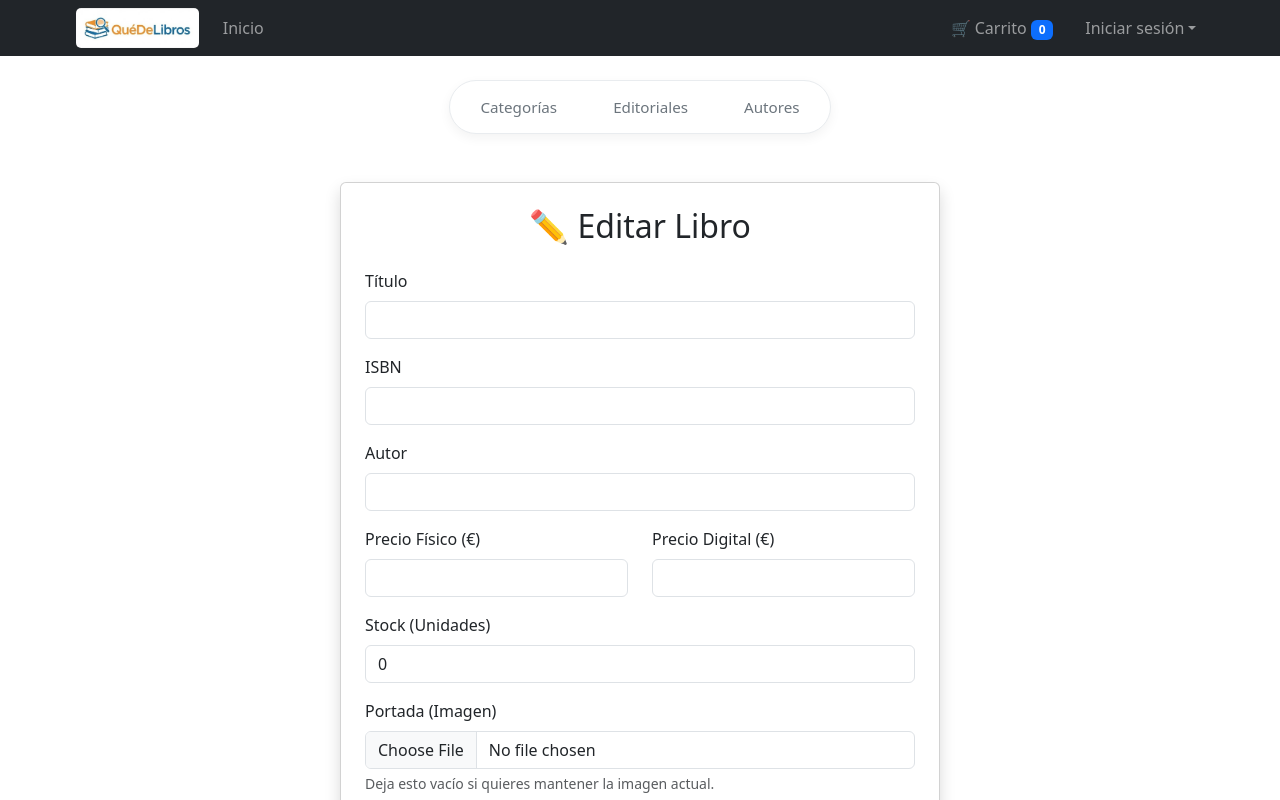
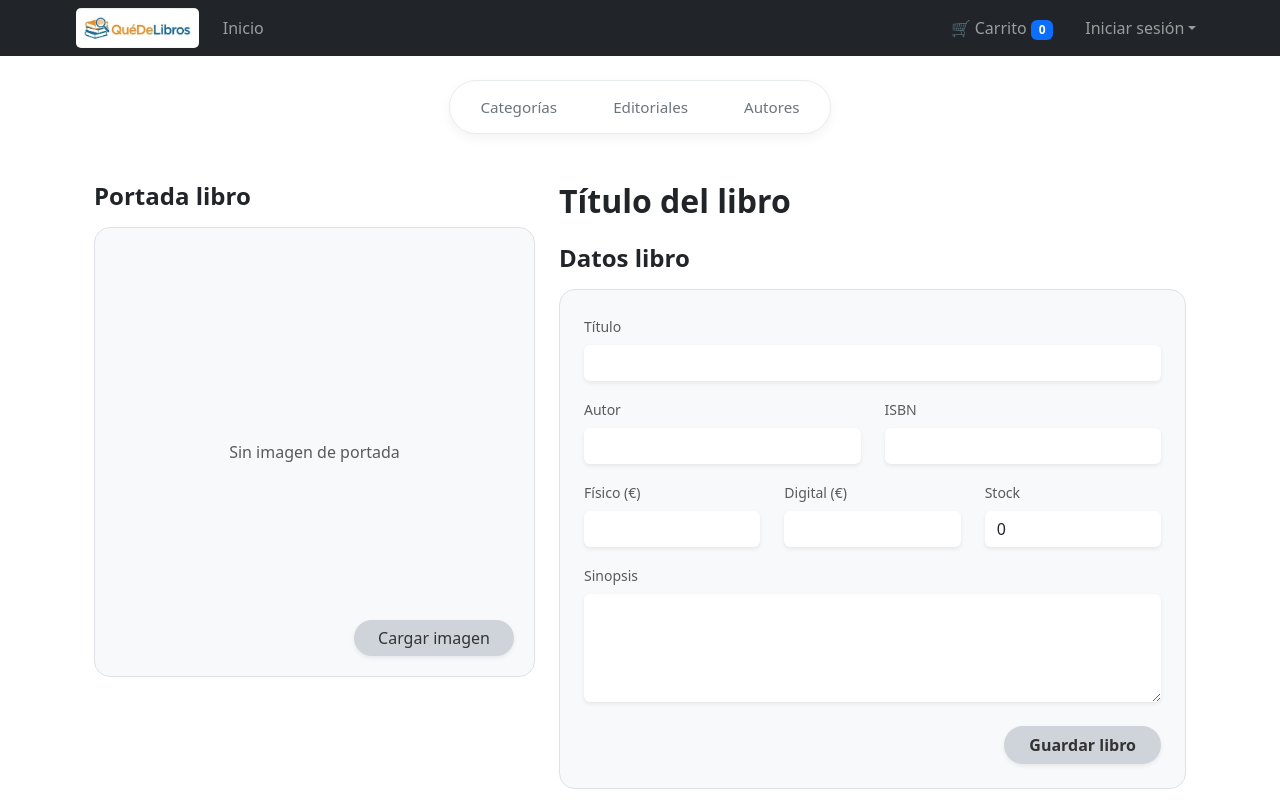
Before and after one commit to lsanchez010993/proyecto-DAW2_final, a React app in the folder frontend/: page /editar-libro/1 in a window 1280 px wide. Shown: the top 800 px of the page. Built offline with nearby package versions, Linux system fonts and the light colour scheme; no server answers; the HTML template or start-up script is replaced by a standard one.

Commit message:
actualzacion para detectar token de sessionStorage en las vistas necesarias:

```diff
--- a/frontend/src/pages/AdminLibros.jsx
+++ b/frontend/src/pages/AdminLibros.jsx
@@ -49,7 +49,7 @@ function AdminLibros() {
     if (window.confirm(`¿Estás seguro de que quieres eliminar "${titulo}"?`)) {
       try {
         const URL = import.meta.env.VITE_BACKEND_URL || "http://localhost:4000";
-        const token = localStorage.getItem("token");
+        const token = localStorage.getItem("token") || sessionStorage.getItem("token");
 
         await axios.delete(`${URL}/api/libros/${id}`, {
           headers: { Authorization: `Bearer ${token}` },
--- a/frontend/src/pages/CrearLibro.jsx
+++ b/frontend/src/pages/CrearLibro.jsx
@@ -90,7 +90,7 @@ function CrearLibro() {
 
       data.append("categorias", JSON.stringify(categoriasSeleccionadas));
 
-      const token = localStorage.getItem("token");
+      const token = localStorage.getItem("token") || sessionStorage.getItem("token");
       return axios.post(`${URL}/api/libros`, data, {
         headers: { Authorization: `Bearer ${token}` },
       });
--- a/frontend/src/pages/DetalleLibro.jsx
+++ b/frontend/src/pages/DetalleLibro.jsx
@@ -17,7 +17,7 @@ function DetalleLibro() {
 
 
   const registrarInteraccion = async (tipoAccion) => {
-    const token = localStorage.getItem("token");
+    const token = localStorage.getItem("token") || sessionStorage.getItem("token");
     if (!token) return;
 
     try {
@@ -35,7 +35,7 @@ function DetalleLibro() {
 
 // Función para añadir/quitar de la lista de deseos
   const toggleDeseos = async () => {
-    const token = localStorage.getItem("token");
+    const token = localStorage.getItem("token") || sessionStorage.getItem("token");
     if (!token) return alert("Debes iniciar sesión para guardar libros.");
 
     try {
--- a/frontend/src/pages/EditarLibro.jsx
+++ b/frontend/src/pages/EditarLibro.jsx
@@ -20,6 +20,8 @@ function EditarLibro() {
 
   const [file, setFile] = useState(null);
 
+  const [preview, setPreview] = useState(null);
+
   // 1. CARGAR DATOS AL INICIAR
   useEffect(() => {
     const fetchLibro = async () => {
@@ -28,7 +30,6 @@ function EditarLibro() {
         const res = await axios.get(`${URL}/api/libros/${id}`);
         const libro = res.data;
 
-        // Extraer datos de la BD
         setFormData({
           titulo: libro.titulo,
           autor: libro.autor,
@@ -52,7 +53,12 @@ function EditarLibro() {
   };
 
   const handleFileChange = (e) => {
-    setFile(e.target.files[0]);
+    const selectedFile = e.target.files[0];
+    if (selectedFile) {
+      setFile(selectedFile);
+      // URL temporal para previsualizar la imagen cargada
+      setPreview(URL.createObjectURL(selectedFile));
+    }
   };
 
   // 2. ENVIAR CAMBIOS (PUT)
@@ -61,8 +67,8 @@ function EditarLibro() {
 
     try {
       const URL = import.meta.env.VITE_BACKEND_URL || "http://localhost:4000";
+      const data = new FormData();
 
-      const data = new FormData();
       data.append("titulo", formData.titulo);
       data.append("autor", formData.autor);
       data.append("isbn", formData.isbn);
@@ -71,12 +77,11 @@ function EditarLibro() {
       data.append("precio_digital", formData.precio_digital);
       data.append("stock", formData.stock);
 
-      // Solo añado una imagen si el usuario la cambia
       if (file) {
         data.append("imagen", file);
       }
 
-      const token = localStorage.getItem("token");
+      const token = localStorage.getItem("token") || sessionStorage.getItem("token");
 
       await axios.put(`${URL}/api/libros/${id}`, data, {
         headers: { Authorization: `Bearer ${token}` },
@@ -86,135 +91,132 @@ function EditarLibro() {
       navigate("/admin/libros");
     } catch (error) {
       console.error(error);
-      toast.success("Error al actualizar el libro");
+      toast.error("Error al actualizar el libro");
     }
   };
 
+  // Determinar qué imagen mostrar (la nueva subida o la que ya venía de la BD)
+  const imageToShow = preview || formData.portada_url;
+
   return (
-    <div className="container mt-5">
-      <div className="card shadow p-4 mx-auto" style={{ maxWidth: "600px" }}>
-        <h2 className="text-center mb-4">✏️ Editar Libro</h2>
+    <div className="container mt-5 mb-5">
+      <form onSubmit={handleSubmit}>
+        <div className="row">
 
-        <form onSubmit={handleSubmit}>
-          <div className="mb-3">
-            <label className="form-label">Título</label>
+          {/* ==========================================
+              COLUMNA IZQUIERDA: PORTADA
+          ========================================== */}
+          <div className="col-md-5 mb-4">
+            <h4 className="mb-3 fw-bold">Portada libro</h4>
+
+            {/* Contenedor gris de la imagen con position-relative para el botón */}
+            <div
+              className="bg-light rounded-4 border position-relative d-flex align-items-center justify-content-center"
+              style={{ height: "450px", overflow: "hidden" }}
+            >
+              {imageToShow ? (
+                <img
+                  src={imageToShow}
+                  alt="Portada"
+                  style={{ width: "100%", height: "100%", objectFit: "cover" }}
+                />
+              ) : (
+                <span className="text-muted">Sin imagen de portada</span>
+              )}
+
+              {/* Input de archivo oculto */}
               <input
-              type="text"
-              name="titulo"
-              className="form-control"
-              value={formData.titulo}
-              onChange={handleChange}
-              required
+                type="file"
+                id="portadaInput"
+                className="d-none"
+                accept="image/*"
+                onChange={handleFileChange}
               />
+
+              {/* Botón flotante al estilo del mockup */}
+              <button
+                type="button"
+                className="btn btn-secondary rounded-pill position-absolute px-4 shadow-sm"
+                style={{ bottom: "20px", right: "20px", backgroundColor: "#ced4da", color: "#333", border: "none" }}
+                onClick={() => document.getElementById("portadaInput").click()}
+              >
+                Cargar imagen
+              </button>
+            </div>
           </div>
 
-          <div className="mb-3">
-            <label className="form-label">ISBN</label>
-            <input
-              type="text"
-              name="isbn"
-              className="form-control"
-              value={formData.isbn}
-              onChange={handleChange}
-              required
-            />
+          {/* ==========================================
+              COLUMNA DERECHA: DATOS DEL LIBRO
+          ========================================== */}
+          <div className="col-md-7">
+
+            {/* Cabecera derecha: Título y Dropdown */}
+            <div className="d-flex justify-content-between align-items-center mb-4">
+              <h2 className="fw-bold m-0 text-truncate" style={{ maxWidth: "70%" }}>
+                {formData.titulo || "Título del libro"}
+              </h2>
+
+
+
             </div>
 
+            <h4 className="mb-3 fw-bold">Datos libro</h4>
+
+            {/* Contenedor gris con los campos editables */}
+            <div className="bg-light p-4 rounded-4 border">
+
               <div className="mb-3">
-            <label className="form-label">Autor</label>
-            <input
-              type="text"
-              name="autor"
-              className="form-control"
-              value={formData.autor}
-              onChange={handleChange}
-              required
-            />
+                <label className="form-label text-muted small">Título</label>
+                <input type="text" name="titulo" className="form-control border-0 shadow-sm" value={formData.titulo} onChange={handleChange} required />
               </div>
 
               <div className="row">
                 <div className="col-md-6 mb-3">
-              <label className="form-label">Precio Físico (€)</label>
-              <input
-                type="number"
-                step="0.01"
-                name="precio_fisico"
-                className="form-control"
-                value={formData.precio_fisico}
-                onChange={handleChange}
-                required
-              />
+                  <label className="form-label text-muted small">Autor</label>
+                  <input type="text" name="autor" className="form-control border-0 shadow-sm" value={formData.autor} onChange={handleChange} required />
                 </div>
                 <div className="col-md-6 mb-3">
-              <label className="form-label">Precio Digital (€)</label>
-              <input
-                type="number"
-                step="0.01"
-                name="precio_digital"
-                className="form-control"
-                value={formData.precio_digital}
-                onChange={handleChange}
-                required
-              />
+                  <label className="form-label text-muted small">ISBN</label>
+                  <input type="text" name="isbn" className="form-control border-0 shadow-sm" value={formData.isbn} onChange={handleChange} required />
                 </div>
               </div>
 
-          {/* STOCK */}
-          <div className="mb-3">
-            <label className="form-label">Stock (Unidades)</label>
-            <input
-              type="number"
-              name="stock"
-              className="form-control"
-              value={formData.stock}
-              onChange={handleChange}
-              required
-            />
+              <div className="row">
+                <div className="col-md-4 mb-3">
+                  <label className="form-label text-muted small">Físico (€)</label>
+                  <input type="number" step="0.01" name="precio_fisico" className="form-control border-0 shadow-sm" value={formData.precio_fisico} onChange={handleChange} required />
                 </div>
-
-          {/* PORTADA CON VISTA PREVIA */}
-          <div className="mb-3">
-            <label className="form-label">Portada (Imagen)</label>
-
-            {/* Si ya hay imagen guardada, la mostramos pequeñita */}
-            {formData.portada_url && !file && (
-              <div className="mb-2">
-                <img
-                  src={formData.portada_url}
-                  alt="Portada actual"
-                  style={{ height: "100px", borderRadius: "5px" }}
-                />
-                <small className="d-block text-muted">Portada actual</small>
+                <div className="col-md-4 mb-3">
+                  <label className="form-label text-muted small">Digital (€)</label>
+                  <input type="number" step="0.01" name="precio_digital" className="form-control border-0 shadow-sm" value={formData.precio_digital} onChange={handleChange} required />
                 </div>
-            )}
-
-            <input
-              type="file"
-              className="form-control"
-              accept="image/*"
-              onChange={handleFileChange}
-            />
-            <div className="form-text">
-              Deja esto vacío si quieres mantener la imagen actual.
+                <div className="col-md-4 mb-3">
+                  <label className="form-label text-muted small">Stock</label>
+                  <input type="number" name="stock" className="form-control border-0 shadow-sm" value={formData.stock} onChange={handleChange} required />
                 </div>
               </div>
 
-          <div className="mb-3">
-            <label className="form-label">Sinopsis</label>
-            <textarea
-              name="sinopsis"
-              className="form-control"
-              rows="3"
-              value={formData.sinopsis}
-              onChange={handleChange}
-            ></textarea>
+              <div className="mb-4">
+                <label className="form-label text-muted small">Sinopsis</label>
+                <textarea name="sinopsis" className="form-control border-0 shadow-sm" rows="4" value={formData.sinopsis} onChange={handleChange}></textarea>
               </div>
 
-          <button type="submit" className="btn btn-primary w-100 fw-bold">
-            Actualizar Cambios
+              {/* Botón de guardar alineado a la derecha como en el mockup */}
+              <div className="d-flex justify-content-end">
+                <button
+                  type="submit"
+                  className="btn rounded-pill px-4 shadow-sm"
+                  style={{ backgroundColor: "#ced4da", color: "#333", fontWeight: "bold" }}
+                >
+                  Guardar libro
                 </button>
+              </div>
+
+            </div>
+          </div>
+
+        </div>
       </form>
-      </div>
     </div>
   );
 }
--- a/frontend/src/pages/EditarPerfil.jsx
+++ b/frontend/src/pages/EditarPerfil.jsx
@@ -63,7 +63,7 @@ function EditarPerfil() {
     e.preventDefault();
     try {
       const URL = import.meta.env.VITE_BACKEND_URL || "http://localhost:4000";
-      const token = localStorage.getItem("token");
+      const token = localStorage.getItem("token") || sessionStorage.getItem("token");
       const res = await axios.put(
         `${URL}/api/usuarios/perfil`,
         { nombre, apellidos, email, preferencias, direccion },
@@ -83,7 +83,7 @@ function EditarPerfil() {
     }
     try {
       const URL = import.meta.env.VITE_BACKEND_URL || "http://localhost:4000";
-      const token = localStorage.getItem("token");
+      const token = localStorage.getItem("token") || sessionStorage.getItem("token");
       await axios.put(`${URL}/api/usuarios/cambiar-password`, passData, {
         headers: { Authorization: `Bearer ${token}` }
       });
--- a/frontend/src/pages/Home.jsx
+++ b/frontend/src/pages/Home.jsx
@@ -103,7 +103,7 @@ function Inicio() {
             <div className="mb-5">
 
               <h4 className="border-bottom pb-2">
-                 // Si el género está en la lista de femeninos, usa "la". Si no, usa "el".
+
                 Porque te gusta {formatearGenero(generoReferencia)}
               </h4>
               <CarruselLibros libros={recomendadosPorGenero} />
```
Lines whose indentation alone changed are shown as unchanged.
